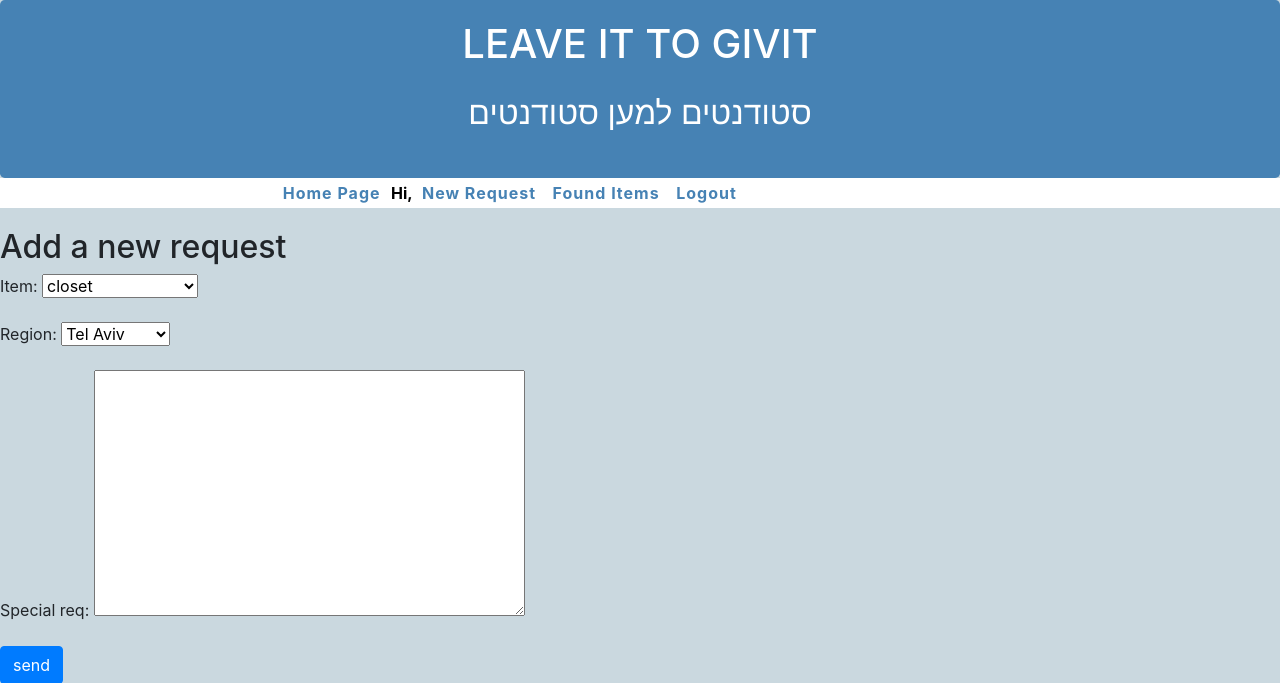
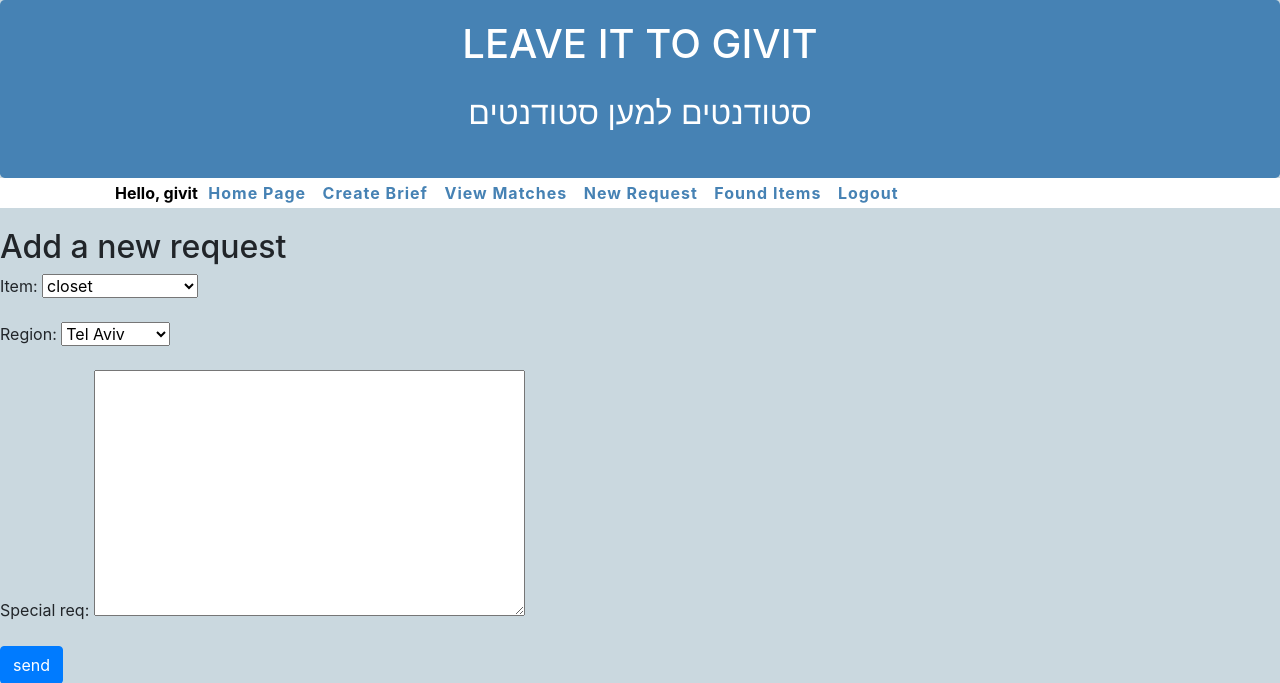
Before and after one commit to talkind/givit, a Django app: page /friend/request in a window 1280 px wide. Shown: the part 56-739 px from the top of the page. Run offline with Django 3.2, Linux system fonts and the light colour scheme; a user stored in the database is signed in; parts of the project's set-up code (start-up, migrations or seed data) failed here and were passed over; some libraries are stand-ins or nearby versions.

Commit message:
add functionality to bar manu
add different display of bar manu according to the user type (admin, friend, coordinator)

```diff
--- a/givitsite/templates/base.html
+++ b/givitsite/templates/base.html
@@ -48,13 +48,24 @@
     </div>
 
     <div id="stripe">
+        {% if user.is_authenticated %}
+          {% if user.is_superuser %}
+          <b>Hello, {{user.username}}</b>
+          {% else %}
+          <b>Hello, {{user.first_name}}</b>
+          {% endif %}
+          <button onclick="location.href='/'"type="button">Home Page</button>
+          {% if user_profile.membership_type == 'coordinator' or user.is_superuser %}
+          <button onclick="location.href='/coordinate/create_brief'"type="button">Create Brief</button>
+          <button onclick="location.href='/coordinate/'"type="button">View Matches</button>
+          {% endif %}
+          {% if user_profile.membership_type == 'friend' or user.is_superuser %}
+          <button onclick="location.href='/friend/request'"type="button">New Request</button>
+          <button onclick="location.href='/friend/feed'"type="button">Found Items</button>
+          {% endif %}
+          <button onclick="location.href='/accounts/logout'"type="button">Logout</button>
+        {% else %}
         <button onclick="location.href='/'"type="button">Home Page</button>
-        {% if user.is_authenticated %}
-        <b>Hi, {{user.first_name}}</b>
-        <button onclick="location.href='/friend/request'"type="button">New Request</button>
-        <button onclick="location.href='/friend/feed'"type="button">Found Items</button>
-        <button onclick="location.href='/accounts/logout'"type="button">Logout</button>
-        {% else %}
         <button onclick="location.href='/accounts/register'"type="button">Register</button>
         <button onclick="location.href='/accounts/login'"type="button">Login</button>
         {% endif %}
```
